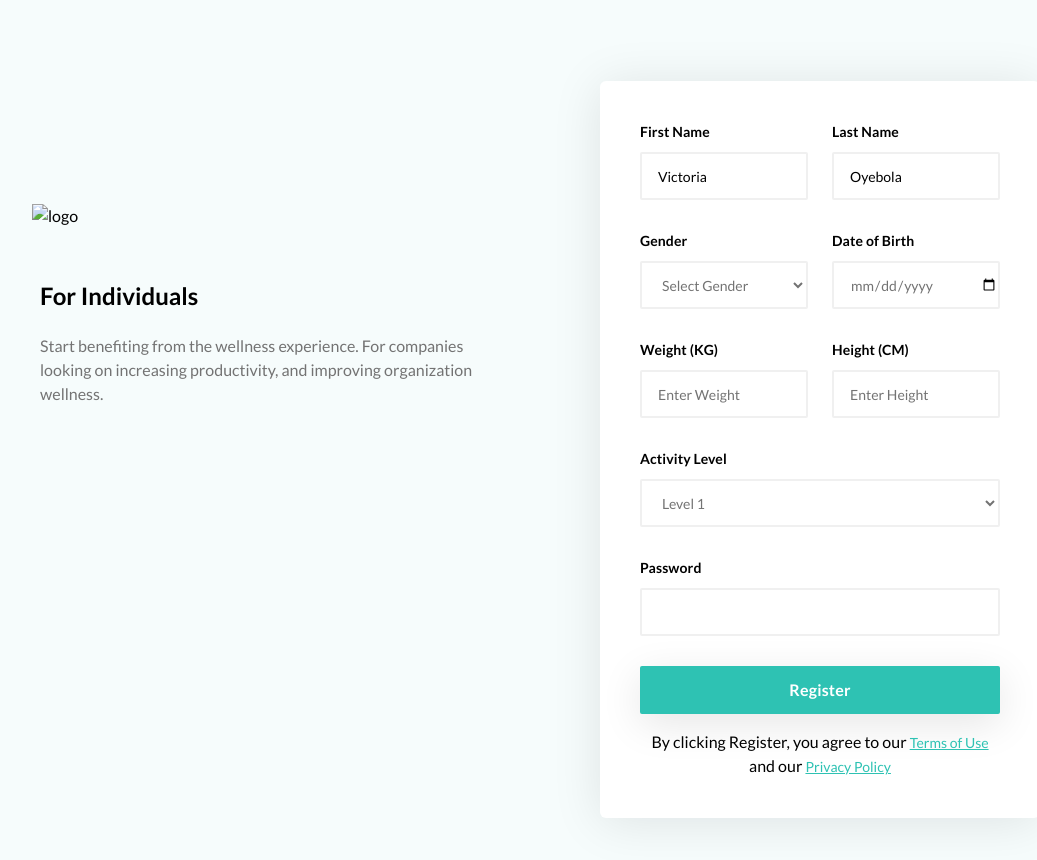
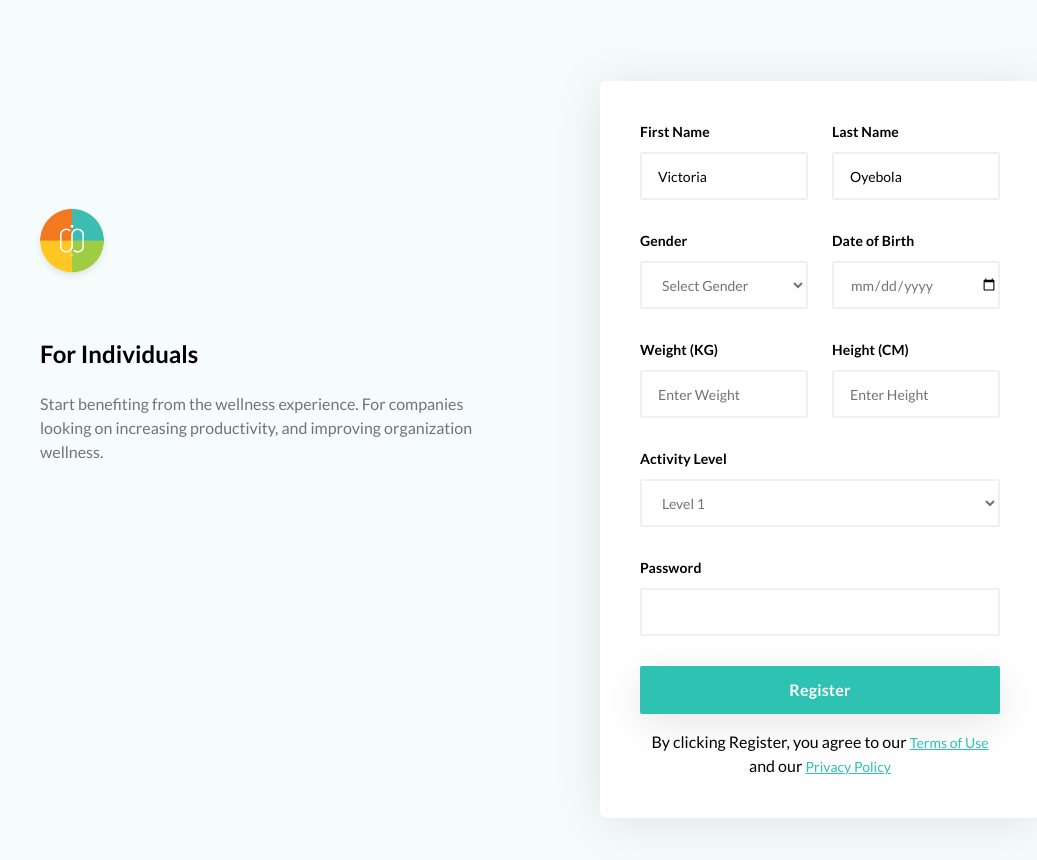
Before and after one commit to tohri-aa/ALTSCHOOL_assignment_two, a plain HTML site: page index.html in a window 1280 px wide. Shown: the whole page, without its empty margins (100-1137 px from the left). Drawn offline with Linux system fonts and the light colour scheme.

Commit message:
Update index.html

```diff
--- a/index.html
+++ b/index.html
@@ -18,7 +18,7 @@
     <section class="left-section section">
       <div class="left_content">
         <div class="img_wrapper">
-          <img src="./images/logo.png" alt="logo" class="logo">
+          <img src="./logo.png" alt="logo" class="logo">
         </div>
         <h1>For Individuals</h1>
         <div>
```
